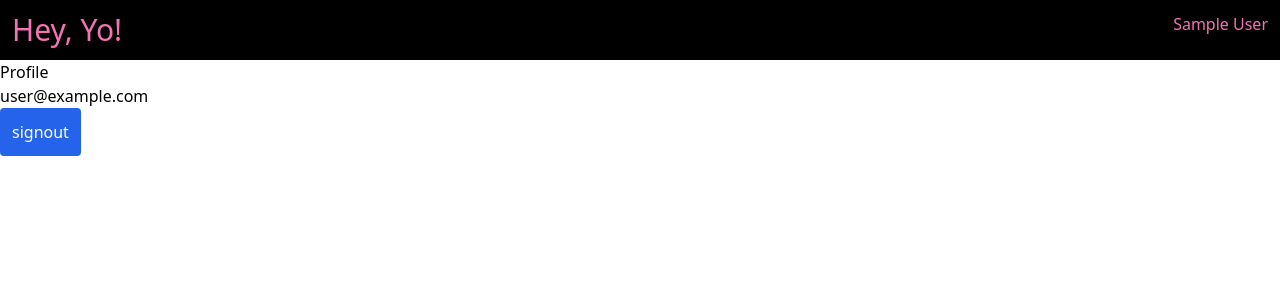
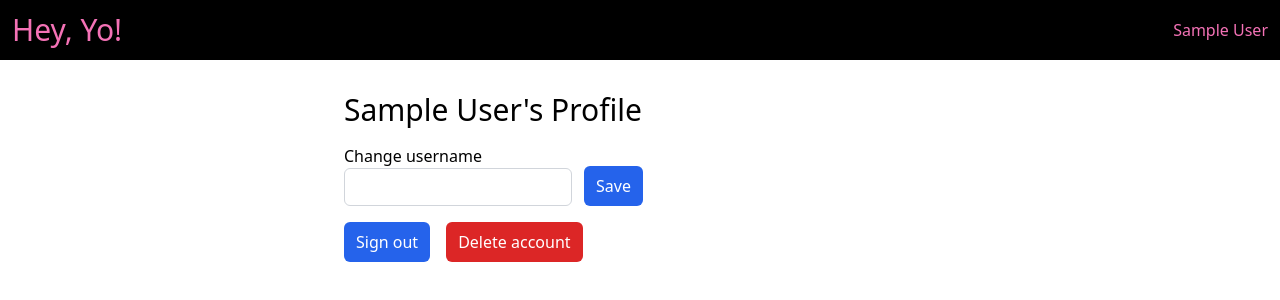
Before and after one commit to alxgrg/hey-yo-chat, a Next.js app: page /profile in a window 1280 px wide. Shown: the top 300 px of the page. Built offline with nearby package versions, Linux system fonts and the light colour scheme; no server answers; sample sign-in values are in the browser's storage.

Commit message:
Mess with styles

```diff
--- a/components/chat/chat-room.tsx
+++ b/components/chat/chat-room.tsx
@@ -79,7 +79,6 @@ const ChatRoom: NextPage = () => {
 
     onValue(chatMembersRef, (snapshot) => {
       const data = snapshot.val();
-      console.log('gfhfghfghdfhdfghdfghdfg');
       // If no messages in db, nope out.
       if (!data) {
         router.push('/');
@@ -152,7 +151,6 @@ const ChatRoom: NextPage = () => {
     try {
       const snapshot = await get(chatRoomRef);
       if (snapshot.exists()) {
-        console.log('exists fu');
         try {
           push(messageRef, {
             username: currentUser.displayName,
@@ -165,7 +163,6 @@ const ChatRoom: NextPage = () => {
           console.log(error);
         }
       } else {
-        console.log('doesnrt exfjggh');
         router.push('/');
       }
     } catch (error) {
--- a/components/layout/navbar.tsx
+++ b/components/layout/navbar.tsx
@@ -1,4 +1,4 @@
-import { useContext, useEffect } from 'react';
+import { useContext, useState } from 'react';
 import AuthContext from '../../store/auth-context';
 import { useRouter } from 'next/router';
 
@@ -8,12 +8,13 @@ import Link from 'next/link';
 import Button from '../ui/button';
 
 const Navbar: NextPage = () => {
+  const [isOpen, setIsOpen] = useState(false);
   const { isLoading, currentUser, signout } = useContext(AuthContext);
   const router = useRouter();
 
   return (
     <nav className='w-full bg-black p-3 top-0'>
-      <div className='flex justify-between text-pink-400 align-middle'>
+      <div className='flex justify-between text-pink-400 items-center'>
         <div className='flex'>
           <Link href='/'>
             <a>
@@ -23,7 +24,29 @@ const Navbar: NextPage = () => {
         </div>
         <div>
           {currentUser && currentUser.displayName ? (
-            <Link href='/dashboard'>{currentUser.displayName}</Link>
+            <>
+              <div
+                onClick={() => {
+                  setIsOpen((prevState) => !prevState);
+                }}
+                className='cursor-pointer'
+              >
+                {currentUser.displayName}
+              </div>
+              {isOpen && (
+                <ul className='absolute p-4 bg-black rounded-md right-0 mt-3 border'>
+                  <li>
+                    <Link href='/profile'>Profile</Link>
+                  </li>
+                  <li>
+                    <Link href='/dashboard'>Dashboard</Link>
+                  </li>
+                  <li>
+                    <button onClick={signout}>Sign out</button>
+                  </li>
+                </ul>
+              )}
+            </>
           ) : (
             <Button href='signin'>Sign in</Button>
           )}
--- a/components/profile/user-profile.tsx
+++ b/components/profile/user-profile.tsx
@@ -26,12 +26,14 @@ const UserProfile = () => {
   };
 
   return (
-    <div>
+    <div className='flex flex-col gap-4 align-center'>
       <h1 className='text-3xl'>
         {currentUser && currentUser.displayName}&apos;s Profile
       </h1>
       <form onSubmit={handleSubmit}>
-        <div>
+        <div className='flex items-end'>
+          <div className='mr-3'>
+            <label htmlFor='username'>Change username</label>
             <Input
               type='text'
               name='username'
@@ -40,10 +42,13 @@ const UserProfile = () => {
             />
           </div>
           <div>
-          <Button>Change username</Button>
+            <Button>Save</Button>
+          </div>
         </div>
       </form>
-      <div>
+      <div className='flex'>
+        <Button onClick={signout}>Sign out</Button>
+        <div className='p-2' />
         <Button color='bg-red-600' onClick={handleDeleteAccount}>
           Delete account
         </Button>
--- a/components/profile/user-rooms.tsx
+++ b/components/profile/user-rooms.tsx
@@ -242,16 +242,16 @@ const UserRooms = () => {
 
   return (
     <div>
-      <div className='flex flex-col'>
+      <div className='flex flex-wrap'>
         {chatrooms && chatrooms.length > 0 ? (
           chatrooms.map((chatroom) => (
-            <div key={chatroom.id} className='p-2 mb-3'>
+            <div key={chatroom.id} className='p-4 mb-3 border rounded'>
               <Link href={`/chat/${chatroom.chatId}`}>{chatroom.chatName}</Link>
               <Button
                 color='bg-red-400'
                 onClick={() => handleDeleteRoom(chatroom.chatId, chatroom.id)}
               >
-                Delete room
+                X
               </Button>
             </div>
           ))
--- a/components/ui/button.tsx
+++ b/components/ui/button.tsx
@@ -21,12 +21,15 @@ const Button: NextPage<Props> = ({
   if (href) {
     return (
       <Link href={href}>
-        <a className={`p-3 text-white rounded ${color}`}>{children}</a>
+        <a className={`px-3 py-2 text-white rounded-md ${color}`}>{children}</a>
       </Link>
     );
   }
   return (
-    <button onClick={onClick} className={`p-3 text-white rounded ${color}`}>
+    <button
+      onClick={onClick}
+      className={`px-3 py-2 text-white rounded-md ${color}`}
+    >
       {children}
     </button>
   );
--- a/components/ui/input.tsx
+++ b/components/ui/input.tsx
@@ -44,7 +44,7 @@ const Input: NextPage<Props> = (props) => {
       onChange={props.onChange}
       required={props.required}
       autoComplete={props.autocomplete}
-      className='appearance-none rounded-none relative block w-full px-3 py-2 border border-gray-300 placeholder-gray-500 text-gray-900 rounded-t-md focus:outline-none focus:ring-indigo-500 focus:border-indigo-500 focus:z-10 sm:text-sm'
+      className='appearance-none rounded-md relative block w-full px-3 py-2 border border-gray-300 placeholder-gray-500 text-gray-900 focus:outline-none focus:ring-indigo-500 focus:border-indigo-500 focus:z-10 sm:text-sm'
     />
   );
 };
--- a/pages/dashboard.tsx
+++ b/pages/dashboard.tsx
@@ -226,11 +226,7 @@ const Dashboard: NextPage = () => {
 
   return (
     <div className='flex justify-center align-center'>
-      <div className='flex flex-col w-1/2 text-center'>
-        <UserProfile />
-        <Button onClick={signout}>signout</Button>
-        <div className='p-5' />
-        <hr />
+      <div className='flex flex-col max-w-lg text-center'>
         <UserRooms />
       </div>
     </div>
--- a/pages/profile.tsx
+++ b/pages/profile.tsx
@@ -4,6 +4,7 @@ import { useRouter } from 'next/router';
 import AuthContext from '../store/auth-context';
 
 import Button from '../components/ui/button';
+import UserProfile from '../components/profile/user-profile';
 
 import type { NextPage } from 'next';
 
@@ -23,10 +24,10 @@ const Pofile: NextPage = () => {
   }
 
   return (
-    <div>
-      <h1>Profile</h1>
-      <p>{currentUser?.email}</p>
-      <Button onClick={signout}>signout</Button>
+    <div className='flex flex-col items-center'>
+      <div className='w-1/2 py-8 px-6'>
+        <UserProfile />
+      </div>
     </div>
   );
 };
```
Lines whose indentation alone changed are shown as unchanged.
